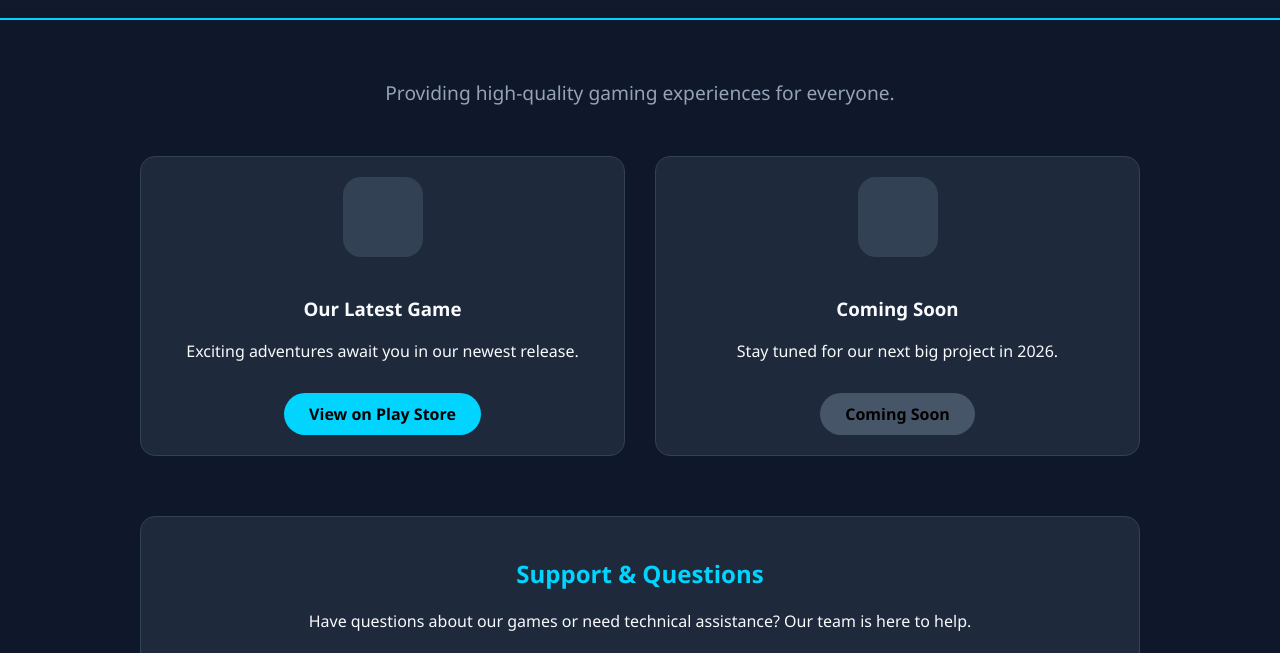
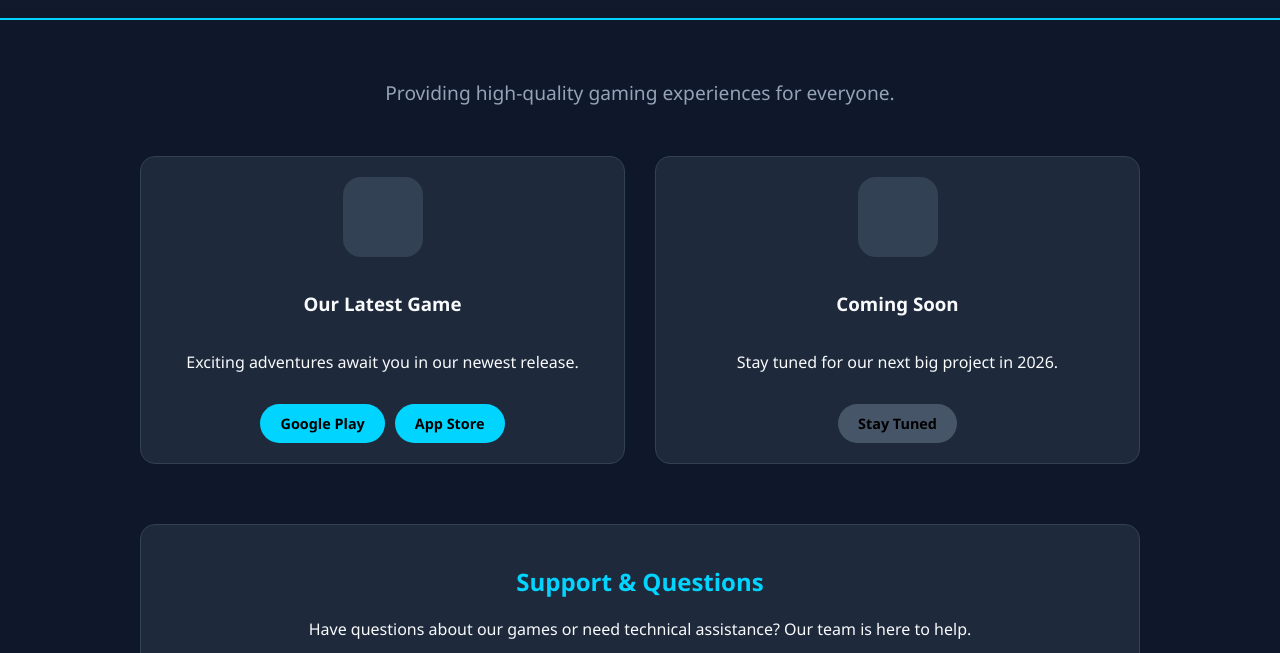
Before and after one commit to stgamevn/stgamevn.github.io, a plain HTML site: page index.html in a window 1280 px wide. Shown: the part 127-780 px from the top of the page. Drawn offline with Linux system fonts and the light colour scheme.

Commit message:
Update index.html

```diff
--- a/index.html
+++ b/index.html
@@ -66,12 +66,48 @@
             text-align: center;
             transition: transform 0.3s ease, box-shadow 0.3s ease;
             border: 1px solid #334155;
+            display: flex;
+            flex-direction: column;
+            align-items: center;
         }
 
         .game-card:hover {
             transform: translateY(-10px);
             box-shadow: 0 10px 20px rgba(0, 0, 0, 0.5);
             border-color: var(--primary-color);
+        }
+
+        .game-icon {
+            width: 80px;
+            height: 80px;
+            background-color: #334155;
+            border-radius: 18px;
+            margin-bottom: 15px;
+        }
+
+        /* Button Container Styling */
+        .button-group {
+            display: flex;
+            gap: 10px;
+            flex-wrap: wrap;
+            justify-content: center;
+            margin-top: 15px;
+        }
+
+        .btn {
+            display: inline-block;
+            background-color: var(--primary-color);
+            color: #000;
+            padding: 10px 20px;
+            border-radius: 25px;
+            text-decoration: none;
+            font-weight: bold;
+            font-size: 0.9rem;
+            transition: opacity 0.2s;
+        }
+
+        .btn:hover {
+            opacity: 0.9;
         }
 
         /* Support Section Styling */
@@ -95,32 +131,6 @@
             font-size: 1.1rem;
             color: var(--primary-color);
             text-decoration: none;
-            transition: opacity 0.3s;
-        }
-
-        .support-email:hover {
-            text-decoration: underline;
-            opacity: 0.8;
-        }
-
-        .game-icon {
-            width: 80px;
-            height: 80px;
-            background-color: #334155;
-            border-radius: 18px;
-            margin-bottom: 15px;
-            display: inline-block;
-        }
-
-        .btn {
-            display: inline-block;
-            background-color: var(--primary-color);
-            color: #000;
-            padding: 10px 25px;
-            border-radius: 25px;
-            text-decoration: none;
-            font-weight: bold;
-            margin-top: 15px;
         }
 
         footer {
@@ -151,14 +161,19 @@
                 <div class="game-icon"></div>
                 <h3>Our Latest Game</h3>
                 <p>Exciting adventures await you in our newest release.</p>
-                <a href="https://play.google.com/store/apps/developer?id=WILLGAME" class="btn">View on Play Store</a>
+                <div class="button-group">
+                    <a href="https://play.google.com/store/apps/developer?id=WILLGAME" class="btn">Google Play</a>
+                    <a href="https://apps.apple.com/us/developer/toan-nguyen/id697770678" class="btn">App Store</a>
+                </div>
             </div>
 
             <div class="game-card">
                 <div class="game-icon"></div>
                 <h3>Coming Soon</h3>
                 <p>Stay tuned for our next big project in 2026.</p>
-                <a href="#" class="btn" style="background:#475569; cursor:default;">Coming Soon</a>
+                <div class="button-group">
+                    <a href="#" class="btn" style="background:#475569; cursor:default;">Stay Tuned</a>
+                </div>
             </div>
         </div>
 
```
